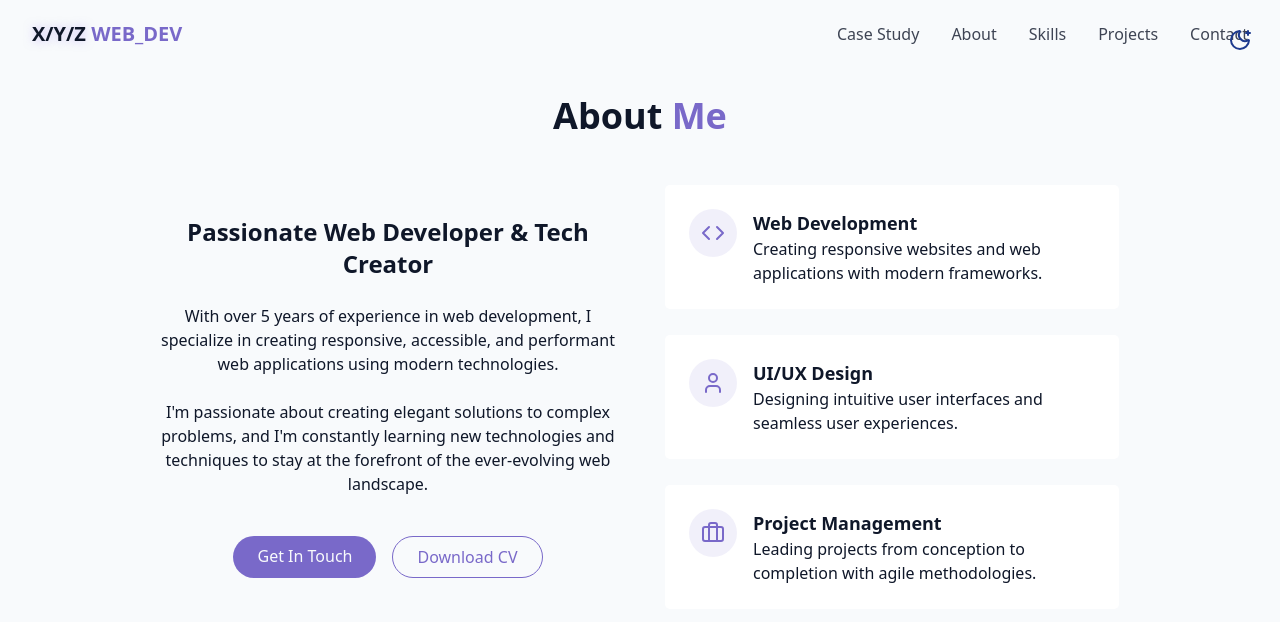
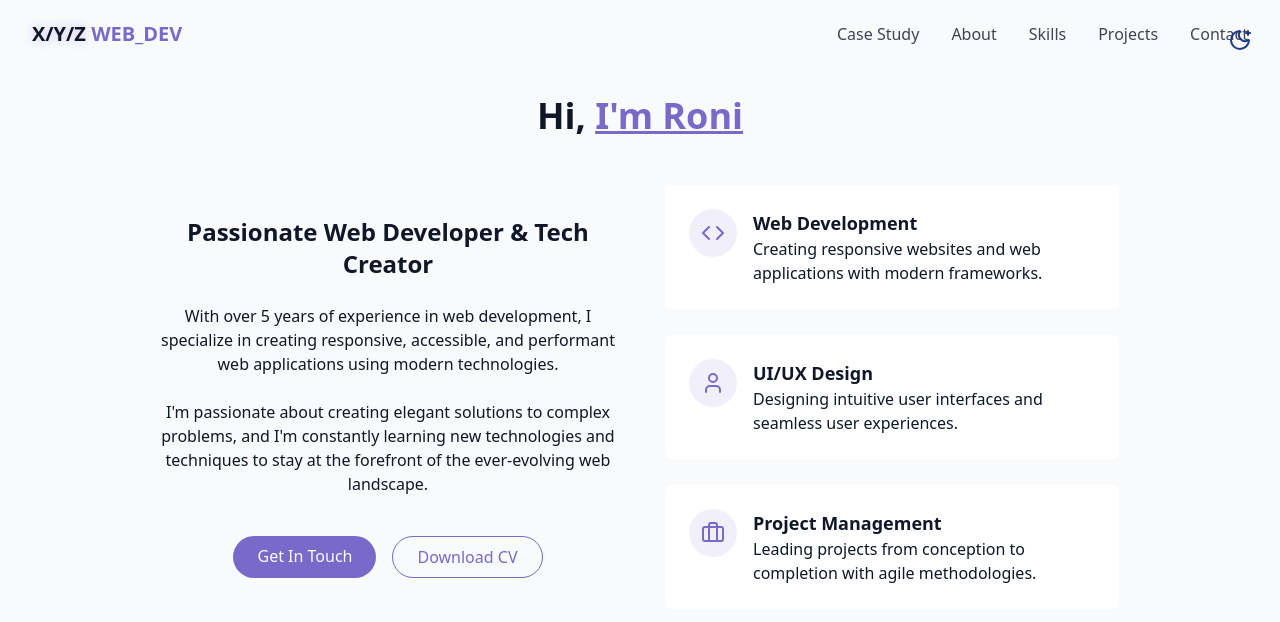
Before and after one commit to sharifrahman9-cmyk/x-y-z, a React (Vite) app: page /about in a window 1280 px wide. Shown: the top 622 px of the page. Built offline with nearby package versions, Linux system fonts and the light colour scheme.

Commit message:
hi added

```diff
--- a/src/components/AboutSection.jsx
+++ b/src/components/AboutSection.jsx
@@ -6,7 +6,7 @@ export const AboutSection = () => {
       {" "}
       <div className="container mx-auto max-w-5xl">
         <h2 className="text-3xl md:text-4xl font-bold mb-12 text-center">
-          About <span className="text-primary"> Me</span>
+          Hi, <span className="text-primary underline"> I'm Roni</span>
         </h2>
 
         <div className="grid grid-cols-1 md:grid-cols-2 gap-12 items-center">
```
